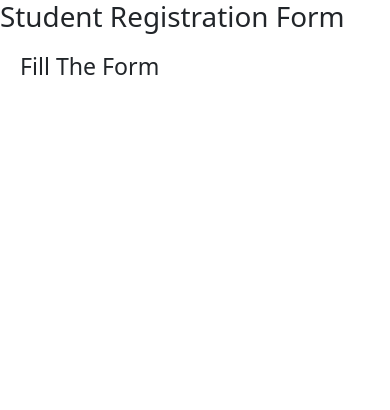
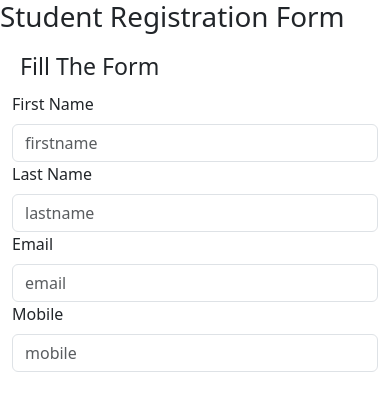
Before and after one commit to nihalmujawar121/Student-Registration-Form, a website: page index.html in a window 390 px wide. Drawn offline with nearby package versions, Linux system fonts and the light colour scheme.

Commit message:
added labels and inputs for First Name, Last Name, Email, Mobile

```diff
--- a/index.html
+++ b/index.html
@@ -20,6 +20,30 @@
           <div class="row">
             <div class="col">
               <div id="register-form" class="m-2 fs-3">Fill The Form</div>
+              <label for="firstname" class="form-label">First Name</label>
+              <input
+                type="text"
+                placeholder="firstname"
+                id="firstname"
+                class="form-control" />
+              <label for="lastname" class="form-label">Last Name</label>
+              <input
+                type="text"
+                placeholder="lastname"
+                id="lastname"
+                class="form-control" />
+              <label for="email" class="form-label">Email</label>
+              <input
+                type="email"
+                placeholder="email"
+                id="email"
+                class="form-control" />
+              <label for="mobile" class="form-label">Mobile</label>
+              <input
+                type="text"
+                placeholder="mobile"
+                id="mobile"
+                class="form-control" />
             </div>
           </div>
         </div>
```
